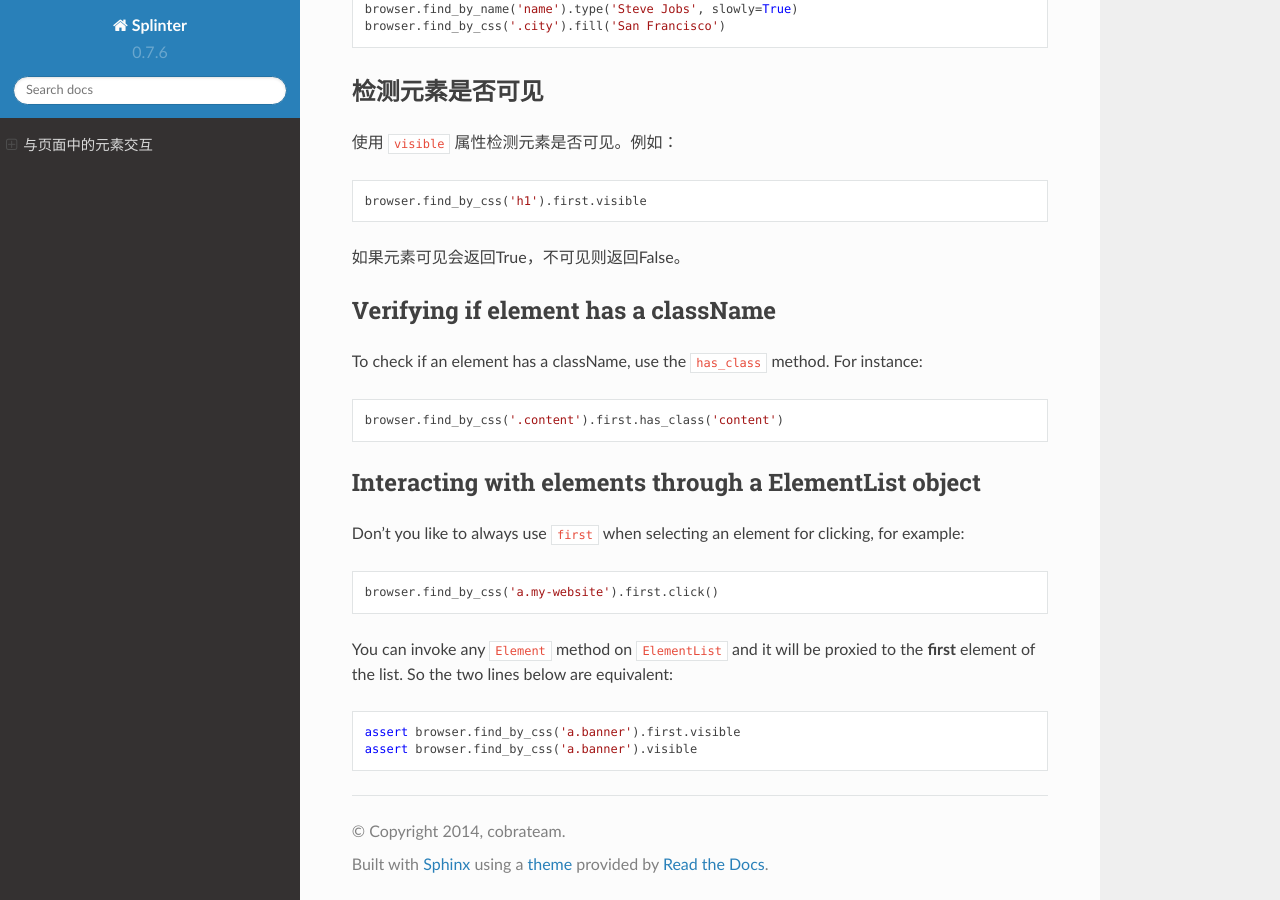
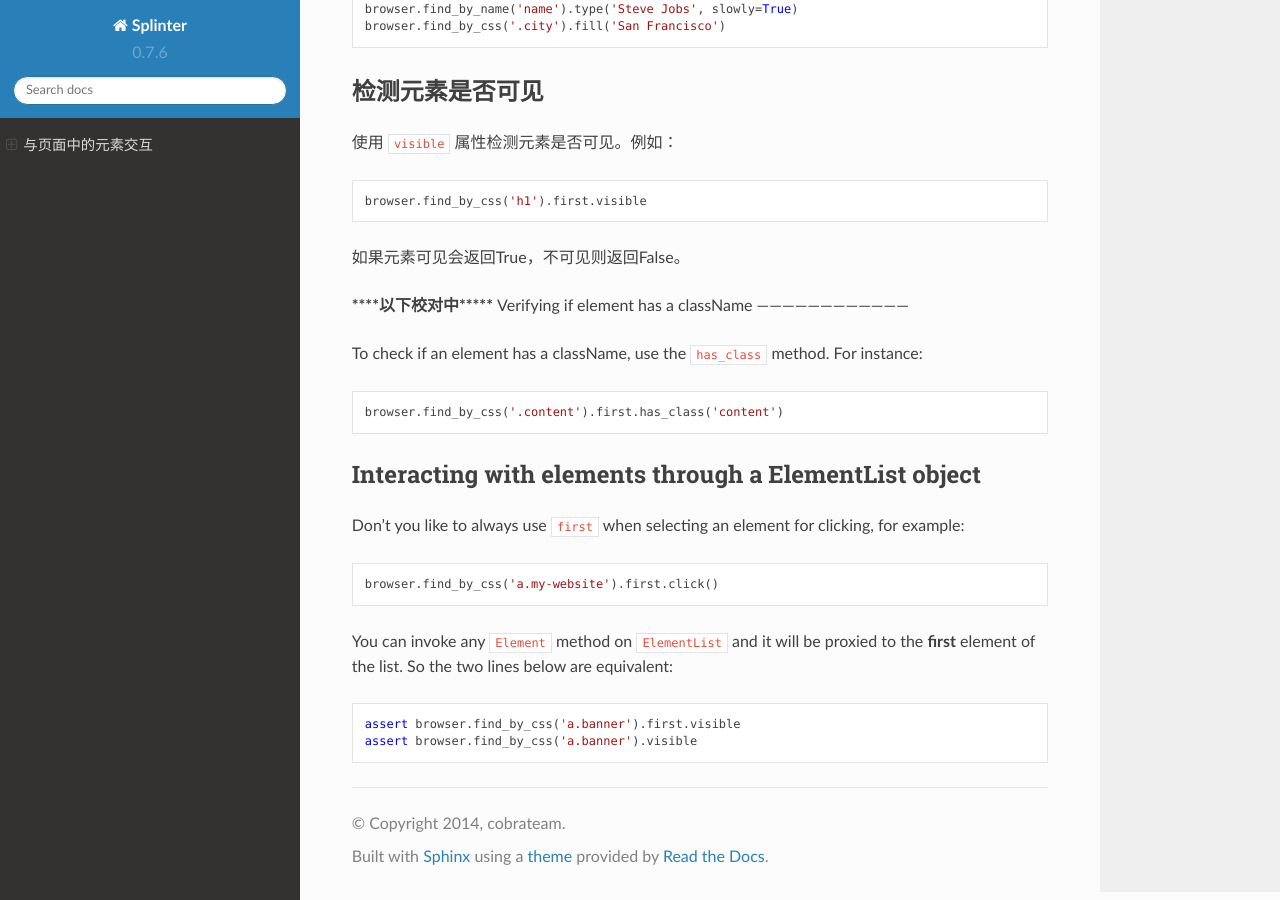
Before and after one commit to Wooden-Robot/splinter-docs-zh_CN, a Sphinx documentation site: the page built from docs/elements-in-the-page.rst, in a window 1280 px wide and 900 px high, scrolled down 1985 px. Built offline with Sphinx 7.4.7 and the Read the Docs theme 2.0.0, drawn with Linux system fonts in a browser that asks for light colours.

Commit message:
Chg: 校对中

```diff
--- a/docs/elements-in-the-page.rst
+++ b/docs/elements-in-the-page.rst
@@ -152,7 +152,7 @@ You can also use ``type`` and ``fill`` methods in an element:
 
 如果元素可见会返回True，不可见则返回False。
 
-
+******以下校对中*******
 Verifying if element has a className
 ------------------------------------
 
```
